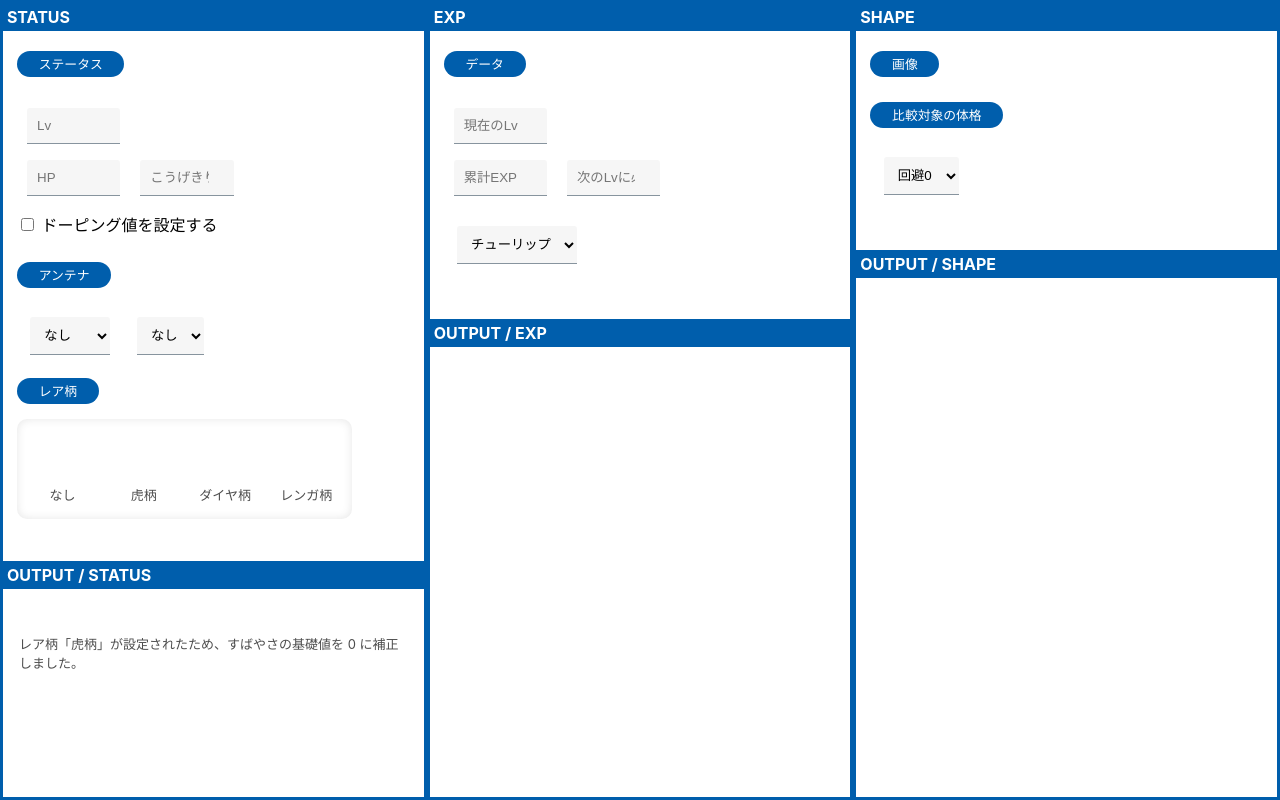
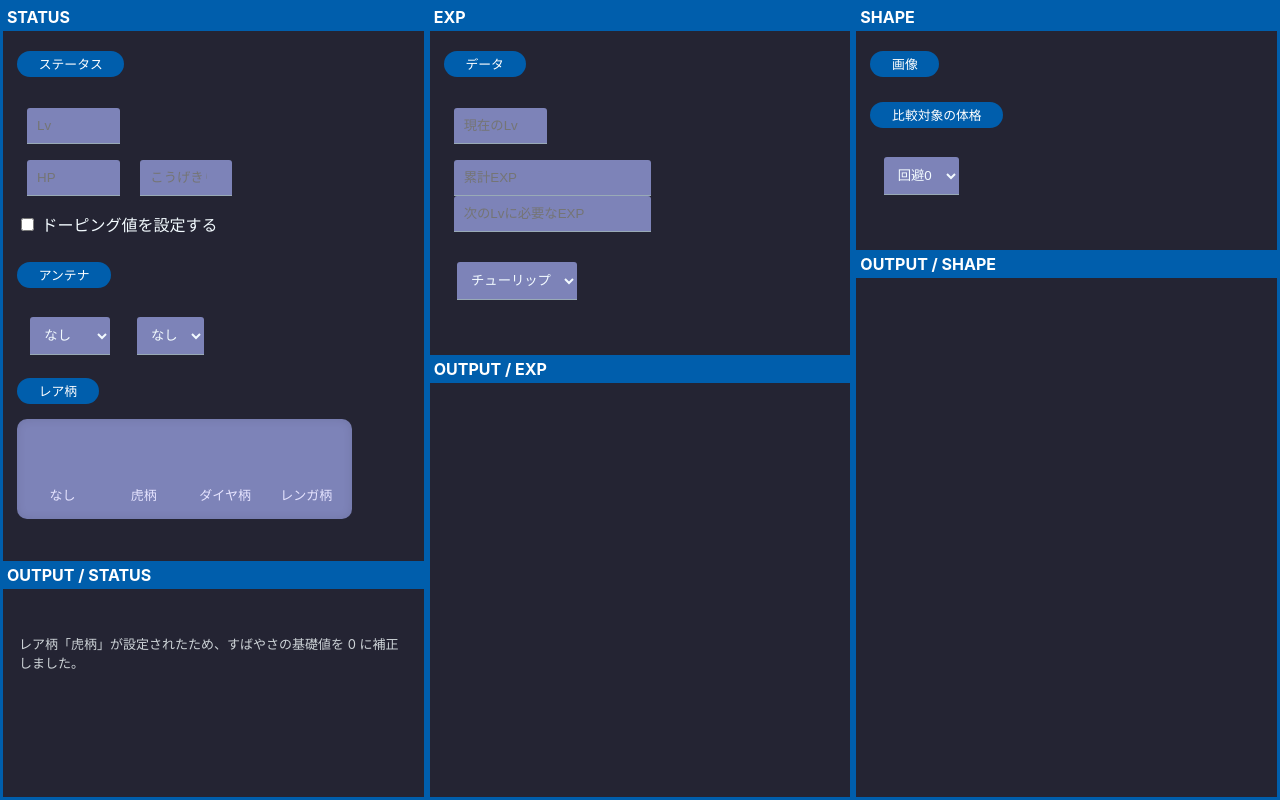
Before and after one commit to coolwind0202/denpa-tools, a Next.js app: page /research_status_type in a window 1280 px wide. Built offline with nearby package versions, Linux system fonts and the light colour scheme.

Commit message:
[style] adjust coloring

```diff
--- a/src/components/research_status_type/input/number.tsx
+++ b/src/components/research_status_type/input/number.tsx
@@ -13,7 +13,7 @@ type NumberInputProps = {
 
 const NumberInput: React.VFC<NumberInputProps> = ({ id, min, max, placeholder, className, required }) => {
   return (
-    <input className={clsx(className, styles.root)}
+    <input className={clsx(styles.root, className)}
           id={id}
           type="number"
           min={min} max={max}
--- a/src/components/research_status_type/input/pattern/body_pattern.tsx
+++ b/src/components/research_status_type/input/pattern/body_pattern.tsx
@@ -8,7 +8,7 @@ type BodyPatternProps = {
 
 const BodyPattern: React.VFC<BodyPatternProps> = ({ className, children }) => {
   return (
-    <div role="radio" className={clsx(className, styles.root)}>
+    <div role="radio" className={clsx(styles.root, className)}>
       { children }
     </div>
   );
--- a/src/components/research_status_type/input/pattern/pattern_container.tsx
+++ b/src/components/research_status_type/input/pattern/pattern_container.tsx
@@ -8,7 +8,7 @@ type PatternContainerProps = {
 
 const PatternContainer: React.VFC<PatternContainerProps> = ({ className, children }) => {
   return (
-    <div role="radiogroup" className={clsx(className, styles.root)}>
+    <div role="radiogroup" className={clsx(styles.root, className)}>
       { children }
     </div>
   );
--- a/src/components/research_status_type/input/pattern/pattern_image.tsx
+++ b/src/components/research_status_type/input/pattern/pattern_image.tsx
@@ -7,7 +7,7 @@ type PatternImageProps = {
 
 const PatternImage: React.VFC<PatternImageProps> = ({ className }) => {
   return (
-    <img className={clsx(className, styles.root)} />
+    <img className={clsx(styles.root, className)} />
   );
 }
 
--- a/src/components/research_status_type/input/select.tsx
+++ b/src/components/research_status_type/input/select.tsx
@@ -9,7 +9,7 @@ type SelectProps = {
 
 const Select: React.VFC<SelectProps> = ({ children, className }) => {
   return (
-    <select className={clsx(className, styles.root)}>
+    <select className={clsx(styles.root, className)}>
       { children }
     </select>
   );
--- a/styles/research_status_type.module.css
+++ b/styles/research_status_type.module.css
@@ -1,15 +1,14 @@
-.atkInput {
-  width: auto;
-}
-
 .root {
   height: 100vh;
   width: 100vw;
-  position: absolute;
+  position: fixed;
+  overflow: auto;
   top: 0;
   left: 0;
   display: grid;
   grid-template-columns: repeat(3, 1fr);
+  background: rgb(36, 36, 51);
+  color: rgb(243, 251, 255);
 }
 
 .tab {
@@ -53,9 +52,13 @@
 
 .outputNote {
   font-size: small;
-  color:rgb(77, 77, 77);
+  color:rgb(206, 212, 216);
+}
+
+.atkInput {
+  width: auto !important;
 }
 
 .expInput {
-  width: 12em;
+  width: auto !important;
 }
--- a/styles/research_status_type/input/group_label.module.css
+++ b/styles/research_status_type/input/group_label.module.css
@@ -7,6 +7,7 @@
   padding: 0 1.7em;
   justify-content: center;
   align-items: center;
+  word-wrap: break-word;
 
   border-radius: 1.5em;
   margin: 10px 0;
--- a/styles/research_status_type/input/number.module.css
+++ b/styles/research_status_type/input/number.module.css
@@ -3,7 +3,8 @@
   margin: 0 10px;
   width: 7em;
   border-radius: 3px 3px 0 0;
-  background-color: rgba(226, 226, 226, 0.3);
+  background-color: rgb(125, 131, 184);
   border: none;
-  border-bottom: 1px solid rgb(135, 148, 158)
+  color: rgb(243, 251, 255);
+  border-bottom: 1px solid rgb(153, 170, 182)
 }
--- a/styles/research_status_type/input/pattern/body_pattern.module.css
+++ b/styles/research_status_type/input/pattern/body_pattern.module.css
@@ -14,5 +14,5 @@
 }
 
 .root:hover {
-  background-color: rgba(192, 192, 192, 0.2);
+  background-color: rgba(232, 231, 246, 0.4);
 }
--- a/styles/research_status_type/input/pattern/pattern_container.module.css
+++ b/styles/research_status_type/input/pattern/pattern_container.module.css
@@ -6,4 +6,6 @@
   padding: 10px;
   border-radius: 10px;
   box-shadow: 0px 0px 10px 0px rgba(10, 10, 10, 0.1) inset;
+
+  background: rgb(125, 131, 184);
 }
--- a/styles/research_status_type/input/pattern/pattern_name.module.css
+++ b/styles/research_status_type/input/pattern/pattern_name.module.css
@@ -1,5 +1,5 @@
 .root {
   justify-self: flex-end;
   font-size: small;
-  color: rgb(77, 77, 77);
+  color: rgb(230, 228, 255);
 }
--- a/styles/research_status_type/input/select.module.css
+++ b/styles/research_status_type/input/select.module.css
@@ -1,8 +1,9 @@
 .root {
-  background-color: rgba(226, 226, 226, 0.3);
+  background-color: rgb(125, 131, 184);
   padding: 10px;
   border-radius: 3px 3px 0 0;
   border: none;
   margin: 1em;
-  border-bottom:1px solid rgb(135, 148, 158);
+  color: rgb(243, 251, 255);
+  border-bottom:1px solid rgb(153, 170, 182);
 }
```
